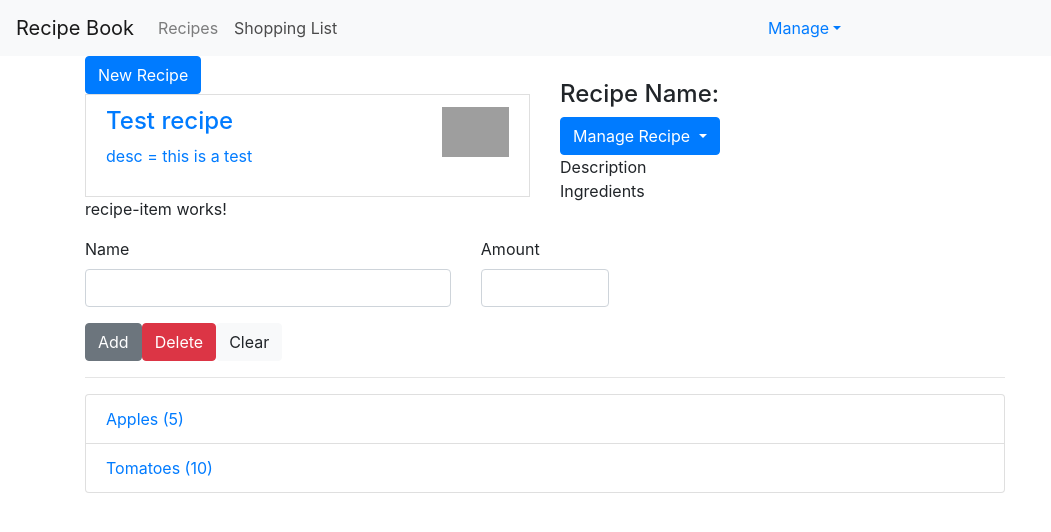
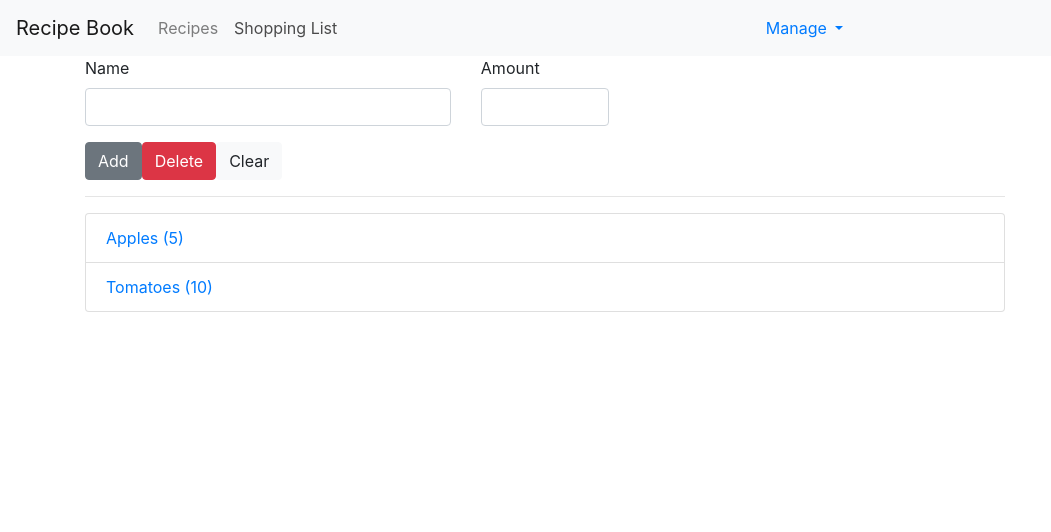
Before and after one commit to EugeneMilford/Angular_Recipes_App, an Angular app: page / in a window 1280 px wide. Both pictures are taken after a click on the link "Shopping List". Shown: the top 532 px of the page, without its empty margins (0-1051 px from the left). Built offline with nearby package versions, Linux system fonts and the light colour scheme; grey boxes are pictures that could not be loaded.

Commit message:
Databinding and Component update

```diff
--- a/src/app/app.component.html
+++ b/src/app/app.component.html
@@ -1,10 +1,10 @@
-<app-header></app-header>
+<app-header (featureSelected)="onNavigate($event)"></app-header>
 
 <div class="container">
   <div class="row">
     <div class="col-md-12">
-      <app-recipes></app-recipes>
-      <app-shopping-list></app-shopping-list>
+      <app-recipes *ngIf="loadedFeature === 'recipe'"></app-recipes>
+      <app-shopping-list *ngIf="loadedFeature !== 'recipe'"></app-shopping-list>
     </div>
   </div>
 </div>
--- a/src/app/app.component.ts
+++ b/src/app/app.component.ts
@@ -6,5 +6,10 @@
   styleUrls: ['./app.component.css']
 })
 export class AppComponent {
-  title = 'Recipes-App';
+
+  loadedFeature = 'recipe';
+
+  onNavigate(feature: string) {
+    this.loadedFeature = feature;
+  }
 }
--- a/src/app/header/header.component.html
+++ b/src/app/header/header.component.html
@@ -7,16 +7,16 @@
   <div class="collapse navbar-collapse" id="navbarTogglerDemo02">
     <ul class="navbar-nav mr-auto mt-2 mt-lg-0">
       <li class="nav-item">
-        <a class="nav-link" href="#">Recipes</a>
+        <a class="nav-link" href="#" (click)="onSelect('recipe')">Recipes</a>
       </li>
       <li class="nav-item">
-        <a class="nav-link" href="#">Shopping List</a>
+        <a class="nav-link" href="#" (click)="onSelect('shopping-list')">Shopping List</a>
       </li>
     </ul>
 
     <ul class="navbar-nav mr-auto mt-2 mt-lg-0">
       <li class="dropdown">
-        <a href="#" class="dropdown-toggle" role="button">Manage</a>
+        <a href="#" class="dropdown-toggle" role="button">Manage <span class="caret"></span></a>
 
         <ul class="dropdown-menu">
           <li><a href="#">Save Data</a></li>
--- a/src/app/header/header.component.ts
+++ b/src/app/header/header.component.ts
@@ -1,4 +1,4 @@
-import { Component } from '@angular/core';
+import { Component, EventEmitter, Output } from '@angular/core';
 
 @Component({
   selector: 'app-header',
@@ -7,4 +7,9 @@
 
 export class HeaderComponent {
 
+  @Output() featureSelected = new EventEmitter<string>();
+
+  onSelect(feature: string) {
+    this.featureSelected.emit(feature);
+  }
 }
--- a/src/app/recipes/recipe-list/recipe-item/recipe-item.component.html
+++ b/src/app/recipes/recipe-list/recipe-item/recipe-item.component.html
@@ -1 +1,12 @@
-<p>recipe-item works!</p>
+<a href="#" class="list-group-item clearfix">
+  <div class="float-left">
+    <h4 class="list-group-item-heading">{{ recipe.name }}</h4>
+    <p class="list-group-item-text">{{ recipe.description }}</p>
+  </div>
+  <span class="float-right">
+    <img src="{{ recipe.imagePath }}"
+         alt="{{ recipe.name }}"
+         class="img-fluid"
+         style="max-height: 50px;" />
+  </span>
+</a>
--- a/src/app/recipes/recipe-list/recipe-item/recipe-item.component.ts
+++ b/src/app/recipes/recipe-list/recipe-item/recipe-item.component.ts
@@ -1,4 +1,6 @@
-import { Component, OnInit } from '@angular/core';
+import { Component, OnInit, Input } from '@angular/core';
+
+import { Recipe } from '../../recipe.model';
 
 @Component({
   selector: 'app-recipe-item',
@@ -7,6 +9,8 @@
 })
 export class RecipeItemComponent implements OnInit {
 
+  @Input() recipe: Recipe;
+
   constructor() { }
 
   ngOnInit(): void {
--- a/src/app/recipes/recipe-list/recipe-list.component.html
+++ b/src/app/recipes/recipe-list/recipe-list.component.html
@@ -6,19 +6,7 @@
 
 <div class="row">
   <div class="col-12">
-    <a href="#" class="list-group-item clearfix"
-       *ngFor="let rec of recipes">
-      <div class="float-left">
-        <h4 class="list-group-item-heading">{{ rec.name }}</h4>
-        <p class="list-group-item-text">{{ rec.description }}</p>
-      </div>
-      <span class="float-right">
-        <img src="{{ rec.imagePath }}"
-             alt="{{ rec.name }}"
-             class="img-fluid"
-             style="max-height: 50px;" />
-      </span>
-    </a>
-    <app-recipe-item></app-recipe-item>
+
+    <app-recipe-item *ngFor="let recipeEl of recipes" [recipe]="recipeEl"></app-recipe-item>
   </div>
 </div>
```
